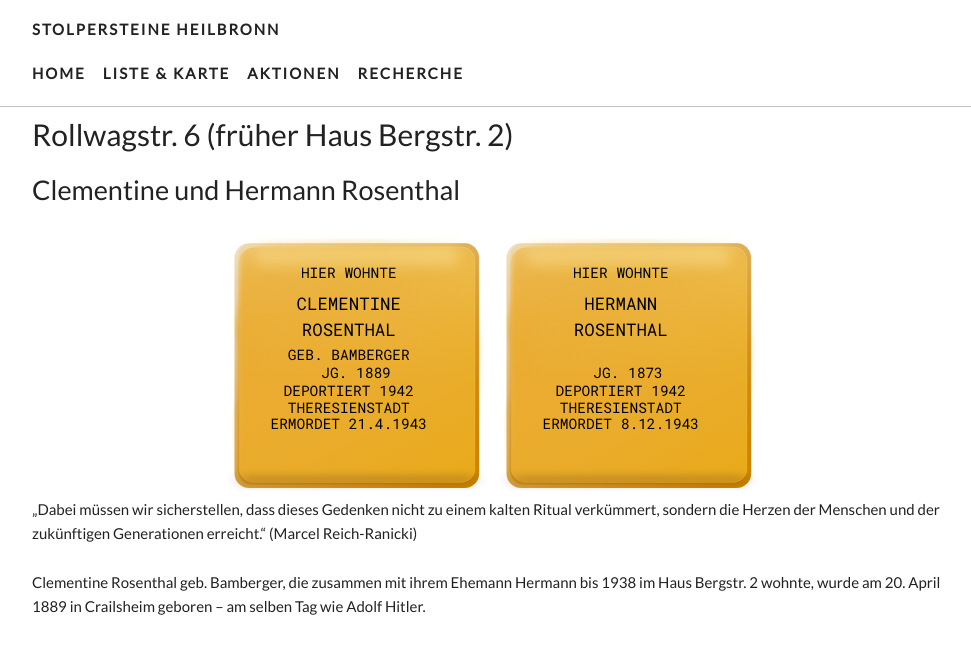
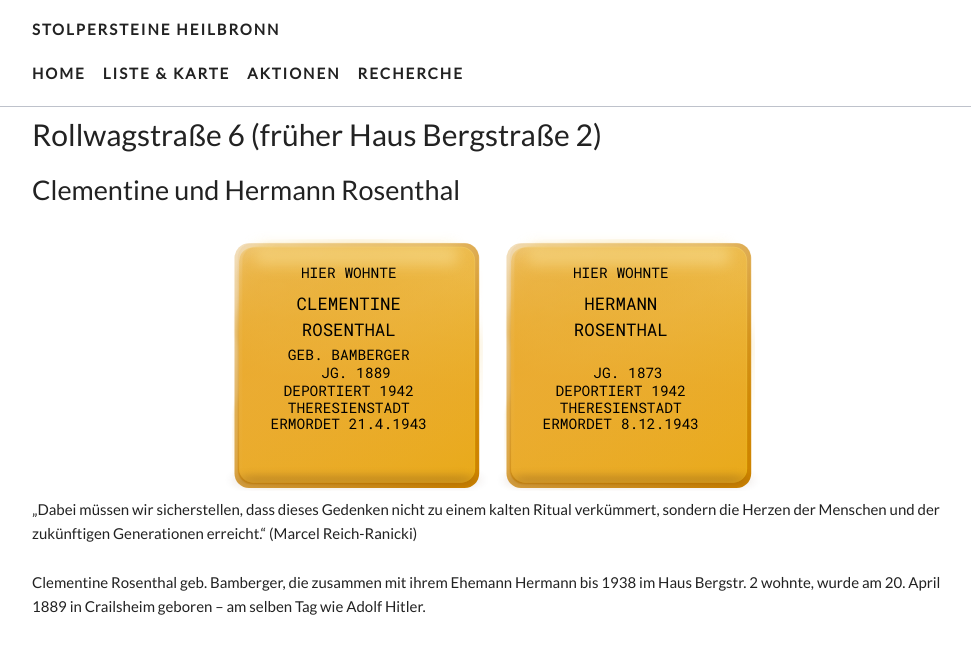
Before and after one commit to opendata-heilbronn/stolpersteine, a Jekyll site: the page built from _list/bergstr-2.md, in a window 1280 px wide and 1266 px high. Shown: the top 648 px of the window, without its empty margins (148-1119 px from the left). Built offline with Jekyll 4.4.1, drawn with Linux system fonts in a browser that asks for light colours; nearby versions of some CDN libraries; some web fonts are replaced.

Commit message:
Updated Bergstr 2

```diff
--- a/_list/bergstr-2.md
+++ b/_list/bergstr-2.md
@@ -1,5 +1,5 @@
 ---
-title: Rollwagstr. 6 (früher Haus Bergstr. 2)
+title: Rollwagstraße 6 (früher Haus Bergstraße 2)
 date: 2015-09-17 00:00:00 Z
 position: 31
 names: Clementine und Hermann Rosenthal
```
